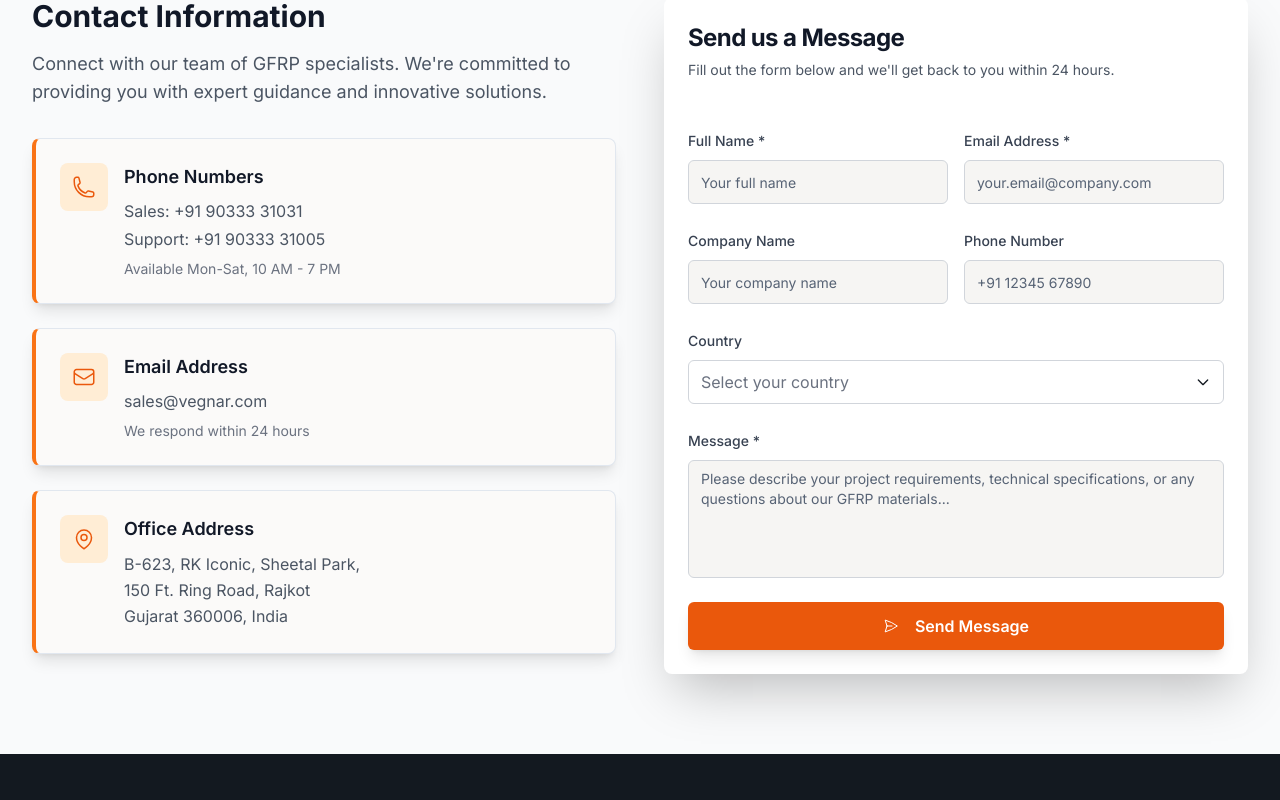
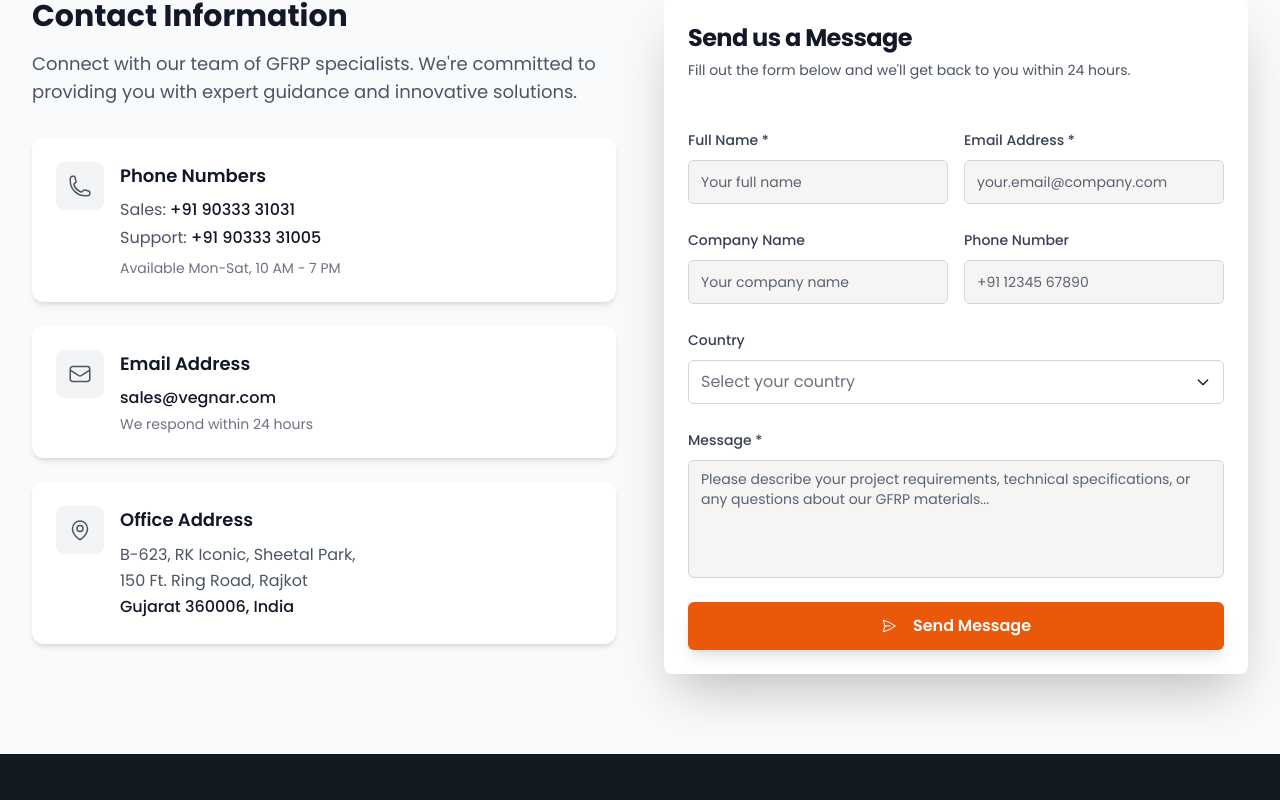
Before and after one commit to gabbar360/vegnar-gfrp_next, a Next.js app: page /contact in a window 1280 px wide. Shown: the part 663-1463 px from the top of the page. Built offline with nearby package versions, Linux system fonts and the light colour scheme.

Commit message:
Add pdf view and download

```diff
--- a/src/app/contact/page.tsx
+++ b/src/app/contact/page.tsx
@@ -220,55 +220,55 @@ export default function Contact() {
 
               {/* Contact Cards */}
               <div className="space-y-6">
-                <Card className="border-l-4 border-l-orange-500 shadow-lg hover:shadow-xl transition-shadow">
-                  <CardContent className="p-6">
+                {/* Phone Card */}
+                <div className="group bg-white rounded-xl p-6 shadow-md hover:shadow-lg transition-all duration-300">
                   <div className="flex items-start space-x-4">
-                      <div className="w-12 h-12 bg-orange-100 rounded-lg flex items-center justify-center flex-shrink-0">
-                        <PhoneIcon className="h-6 w-6 text-orange-600" />
+                    <div className="w-12 h-12 bg-gray-100 rounded-lg flex items-center justify-center flex-shrink-0 group-hover:bg-orange-50 transition-colors">
+                      <PhoneIcon className="h-6 w-6 text-gray-600 group-hover:text-orange-600 transition-colors" />
                     </div>
-                      <div>
+                    <div className="flex-1">
                       <h3 className="text-lg font-semibold text-gray-900 mb-2">Phone Numbers</h3>
-                        <p className="text-gray-600 mb-1">Sales: +91 90333 31031</p>
-                        <p className="text-gray-600">Support: +91 90333 31005</p>
+                      <div className="space-y-1">
+                        <p className="text-gray-600">Sales: <span className="font-medium text-gray-900">+91 90333 31031</span></p>
+                        <p className="text-gray-600">Support: <span className="font-medium text-gray-900">+91 90333 31005</span></p>
+                      </div>
                       <p className="text-sm text-gray-500 mt-2">Available Mon-Sat, 10 AM - 7 PM</p>
                     </div>
                   </div>
-                  </CardContent>
-                </Card>
+                </div>
 
-                <Card className="border-l-4 border-l-orange-500 shadow-lg hover:shadow-xl transition-shadow">
-                  <CardContent className="p-6">
+                {/* Email Card */}
+                <div className="group bg-white rounded-xl p-6 shadow-md hover:shadow-lg transition-all duration-300">
                   <div className="flex items-start space-x-4">
-                      <div className="w-12 h-12 bg-orange-100 rounded-lg flex items-center justify-center flex-shrink-0">
-                        <EnvelopeIcon className="h-6 w-6 text-orange-600" />
+                    <div className="w-12 h-12 bg-gray-100 rounded-lg flex items-center justify-center flex-shrink-0 group-hover:bg-orange-50 transition-colors">
+                      <EnvelopeIcon className="h-6 w-6 text-gray-600 group-hover:text-orange-600 transition-colors" />
                     </div>
-                      <div>
+                    <div className="flex-1">
                       <h3 className="text-lg font-semibold text-gray-900 mb-2">Email Address</h3>
-                        <p className="text-gray-600 mb-1">sales@vegnar.com</p>
-                        <p className="text-sm text-gray-500 mt-2">We respond within 24 hours</p>
+                      <p className="text-gray-600 mb-1">
+                        <span className="font-medium text-gray-900">sales@vegnar.com</span>
+                      </p>
+                      <p className="text-sm text-gray-500">We respond within 24 hours</p>
                     </div>
                   </div>
-                  </CardContent>
-                </Card>
+                </div>
 
-                <Card className="border-l-4 border-l-orange-500 shadow-lg hover:shadow-xl transition-shadow">
-                  <CardContent className="p-6">
+                {/* Address Card */}
+                <div className="group bg-white rounded-xl p-6 shadow-md hover:shadow-lg transition-all duration-300">
                   <div className="flex items-start space-x-4">
-                      <div className="w-12 h-12 bg-orange-100 rounded-lg flex items-center justify-center flex-shrink-0">
-                        <MapPinIcon className="h-6 w-6 text-orange-600" />
+                    <div className="w-12 h-12 bg-gray-100 rounded-lg flex items-center justify-center flex-shrink-0 group-hover:bg-orange-50 transition-colors">
+                      <MapPinIcon className="h-6 w-6 text-gray-600 group-hover:text-orange-600 transition-colors" />
                     </div>
-                      <div>
+                    <div className="flex-1">
                       <h3 className="text-lg font-semibold text-gray-900 mb-2">Office Address</h3>
-                        <p className="text-gray-600 leading-relaxed">
-                          B-623, RK Iconic, Sheetal Park,<br />
-                          150 Ft. Ring Road, Rajkot<br />
-                          Gujarat 360006, India
-                        </p>
+                      <div className="text-gray-600 leading-relaxed">
+                        <p>B-623, RK Iconic, Sheetal Park,</p>
+                        <p>150 Ft. Ring Road, Rajkot</p>
+                        <p className="font-medium text-gray-900">Gujarat 360006, India</p>
                       </div>
                     </div>
-                  </CardContent>
-                </Card>
-
+                  </div>
+                </div>
               </div>
             </div>
 
--- a/src/app/corporate-identity/page.tsx
+++ b/src/app/corporate-identity/page.tsx
@@ -16,7 +16,7 @@ const corporateDocuments = [
     description:
       "Complete corporate identity document featuring company profile, GFRP products, manufacturing processes, and technical specifications",
     image: "/assets/company-facility.jpg",
-    pdfUrl: "/VEGNAR GFRP.pdf",
+    pdfUrl: "/assets/VEGNAR GFRP.pdf",
     category: "Corporate Identity",
   },
 ];
@@ -94,26 +94,26 @@ export default function CorporateIdentity() {
                     <div className="flex space-x-3">
                       <Button
                         size="sm"
-                        className="flex-1 bg-orange-600 hover:bg-orange-700 text-white"
-                        onClick={() => window.open(document.pdfUrl, "_blank")}
+                        className="flex-1 bg-orange-600 hover:bg-orange-700 text-white flex items-center justify-center"
+                        onClick={() => window.open(document.pdfUrl, '_blank')}
                       >
-                        <EyeIcon className="h-4 w-4 mr-2" />
+                        <EyeIcon className="h-4 w-4 mr-2 flex-shrink-0" />
                         View Document
                       </Button>
+                      <a
+                        href={document.pdfUrl}
+                        download={`${document.title.replace(/\s+/g, "-")}.pdf`}
+                        className="flex-1"
+                      >
                         <Button
                           size="sm"
                           variant="outline"
-                        className="flex-1 border-orange-600 text-orange-600 hover:bg-orange-600 hover:text-white"
-                        onClick={() => {
-                          const link = document.createElement("a");
-                          link.href = document.pdfUrl;
-                          link.download = `${document.title.replace(/\s+/g, "-")}.pdf`;
-                          link.click();
-                        }}
+                          className="w-full border-orange-600 text-orange-600 hover:bg-orange-600 hover:text-white"
                         >
                           <ArrowDownIcon className="h-4 w-4 mr-2" />
                           Download
                         </Button>
+                      </a>
                     </div>
                   </CardContent>
                 </Card>
--- a/src/app/layout.tsx
+++ b/src/app/layout.tsx
@@ -1,5 +1,5 @@
 import type { Metadata } from 'next'
-import { Inter } from 'next/font/google'
+import { Poppins } from 'next/font/google'
 import './globals.css'
 import { Header } from '@/components/Header'
 import { Footer } from '@/components/Footer'
@@ -9,7 +9,10 @@ import { TooltipProvider } from '@/components/ui/tooltip'
 import { QueryClient, QueryClientProvider } from '@tanstack/react-query'
 import { ReactQueryProvider } from '@/components/ReactQueryProvider'
 
-const inter = Inter({ subsets: ['latin'] })
+const poppins = Poppins({
+  subsets: ['latin'],
+  weight: ['100', '200', '300', '400', '500', '600', '700', '800', '900']
+})
 
 export const metadata: Metadata = {
   title: 'Vegnar GFRP - Leading Composite Solutions',
@@ -28,7 +31,7 @@ export default function RootLayout({
 }) {
   return (
     <html lang="en">
-      <body className={inter.className}>
+      <body className={poppins.className}>
         <ReactQueryProvider>
           <TooltipProvider>
             <Toaster />
```
Also changed, not shown: 1 other file (tests, documents, lock files or other folders). Lines whose indentation alone changed are shown as unchanged.
